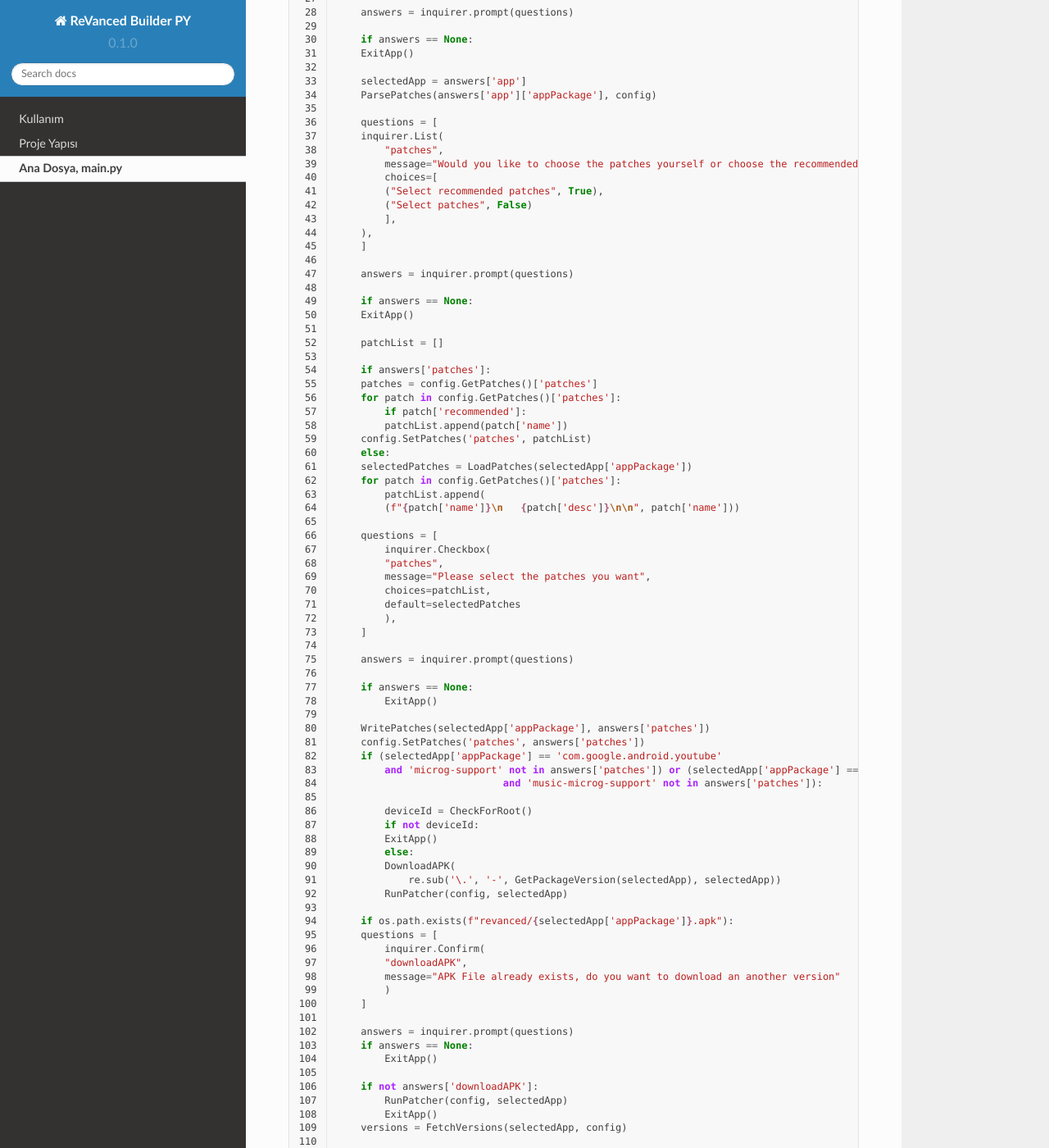
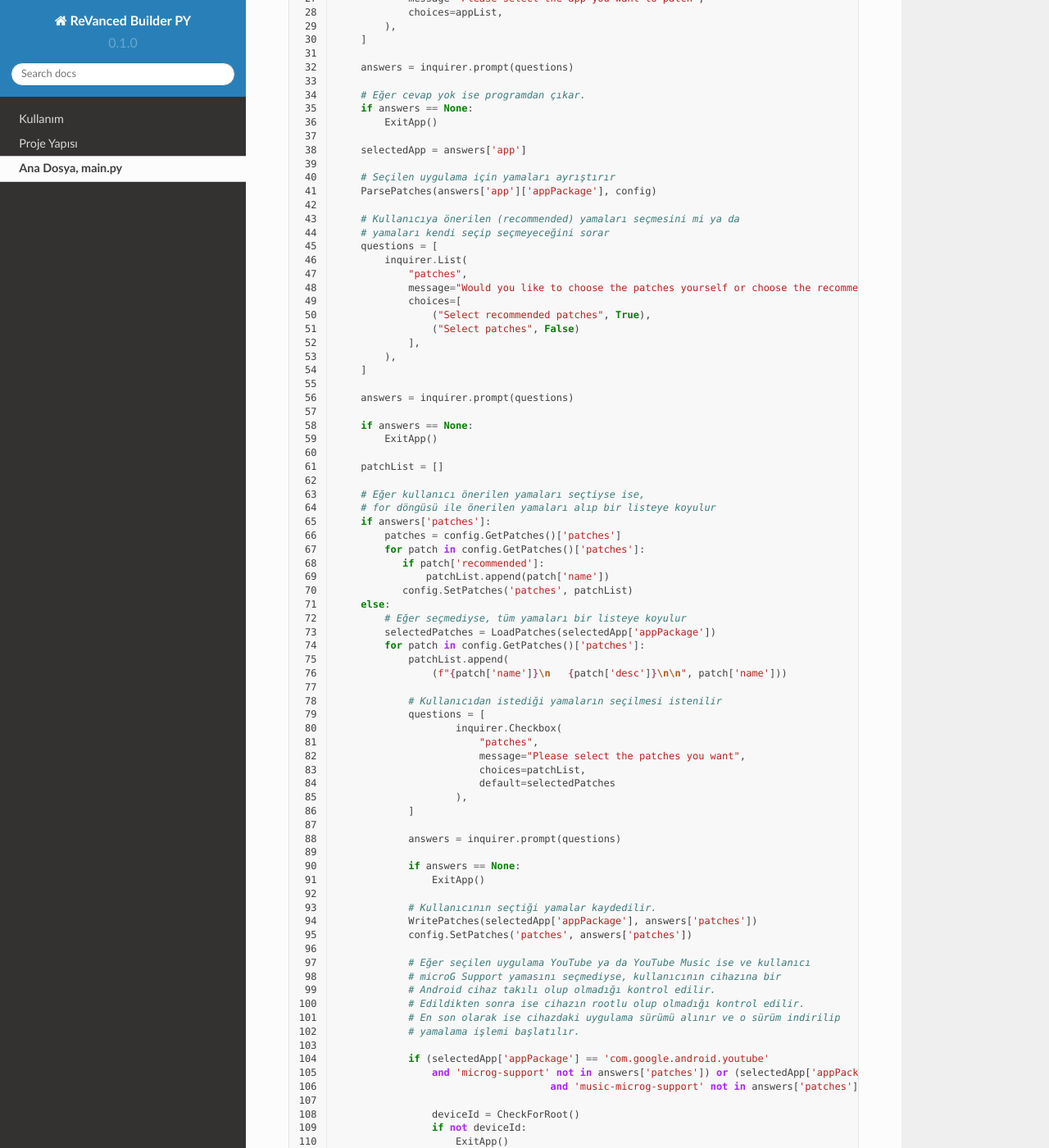
Before and after one commit to reisxd/revanced-helper-py-docs, a Sphinx documentation site: the page built from docs/source/project_mainpy.rst, in a window 1280 px wide and 1400 px high, scrolled down 1130 px. Shown: the whole window at 82% size. Built offline with Sphinx 7.4.7 and the Read the Docs theme 2.0.0, drawn with Linux system fonts in a browser that asks for light colours; some of the changed text lies outside the part shown.

Commit message:
feat: complete the main.py docs

```diff
--- a/docs/source/project_mainpy.rst
+++ b/docs/source/project_mainpy.rst
@@ -37,16 +37,18 @@ Buradan sonraki kodlar ise yorumlarla ne yaptığı belirtilecek:
 
     def main():
 
+        # İlk öncelikle eğer 'revanced' klasörü yoksa onu oluşturur.
+        if not os.path.exists('revanced'):
+            os.mkdir('./revanced')
 
-        if not os.path.exists('revanced'):
-        os.mkdir('./revanced')
-
+        # JDK/JRE yüklü değilse veya sürümü eski ise programdan çıkar
         if not CheckJDKInstalled():
-        ExitApp()
+            ExitApp()
 
         print('Welcome to ReVanced Builder PY! Please wait while Builder updates files.')
 
-
+        # İlk öncelikle dosyaları indirip, sonra yamaları ayrıştırıp en son olarak paketleri
+        # çeker (fetching)
         DownloadFiles(config)
         ParsePatches(None, config)
         apps = FetchPackages(config)
@@ -54,58 +56,37 @@ Buradan sonraki kodlar ise yorumlarla ne yaptığı belirtilecek:
         for app in apps:
            appList.append((app['appName'], app))
 
+        # Kullanıcıya 'inquirer' adlı TUI (Text-based User Interface) modülünü kullanarak
+        # kullanıcıdan hangi uygulamayı seçmesini ister
         questions = [
-        inquirer.List(
-          "app",
-            message="Please select the app you want to patch",
-            choices=appList,
-        ),
+            inquirer.List(
+                "app",
+                message="Please select the app you want to patch",
+                choices=appList,
+            ),
         ]
 
         answers = inquirer.prompt(questions)
 
+        # Eğer cevap yok ise programdan çıkar.
         if answers == None:
-        ExitApp()
+            ExitApp()
 
         selectedApp = answers['app']
+
+        # Seçilen uygulama için yamaları ayrıştırır
         ParsePatches(answers['app']['appPackage'], config)
 
+        # Kullanıcıya önerilen (recommended) yamaları seçmesini mi ya da
+        # yamaları kendi seçip seçmeyeceğini sorar
         questions = [
-        inquirer.List(
-            "patches",
-            message="Would you like to choose the patches yourself or choose the recommended patches",
-            choices=[
-            ("Select recommended patches", True),
-            ("Select patches", False)
-            ],
-        ),
-        ]
-
-        answers = inquirer.prompt(questions)
-
-        if answers == None:
-        ExitApp()
-
-        patchList = []
-
-        if answers['patches']:
-        patches = config.GetPatches()['patches']
-        for patch in config.GetPatches()['patches']:
-            if patch['recommended']:
-            patchList.append(patch['name'])
-        config.SetPatches('patches', patchList)
-        else:
-        selectedPatches = LoadPatches(selectedApp['appPackage'])
-        for patch in config.GetPatches()['patches']:
-            patchList.append(
-            (f"{patch['name']}\n   {patch['desc']}\n\n", patch['name']))
-
-        questions = [
-            inquirer.Checkbox(
-            "patches",
-            message="Please select the patches you want",
-            choices=patchList,
-            default=selectedPatches
+            inquirer.List(
+                "patches",
+                message="Would you like to choose the patches yourself or choose the recommended patches",
+                choices=[
+                    ("Select recommended patches", True),
+                    ("Select patches", False)
+                ],
             ),
         ]
 
@@ -114,25 +95,68 @@ Buradan sonraki kodlar ise yorumlarla ne yaptığı belirtilecek:
         if answers == None:
             ExitApp()
 
-        WritePatches(selectedApp['appPackage'], answers['patches'])
-        config.SetPatches('patches', answers['patches'])
-        if (selectedApp['appPackage'] == 'com.google.android.youtube'
-            and 'microg-support' not in answers['patches']) or (selectedApp['appPackage'] == 'com.google.android.apps.youtube.music'
-                                and 'music-microg-support' not in answers['patches']):
+        patchList = []
 
-            deviceId = CheckForRoot()
-            if not deviceId:
-            ExitApp()
-            else:
-            DownloadAPK(
-                re.sub('\.', '-', GetPackageVersion(selectedApp), selectedApp))
-            RunPatcher(config, selectedApp)
+        # Eğer kullanıcı önerilen yamaları seçtiyse ise,
+        # for döngüsü ile önerilen yamaları alıp bir listeye koyulur
+        if answers['patches']:
+            patches = config.GetPatches()['patches']
+            for patch in config.GetPatches()['patches']:
+               if patch['recommended']:
+                   patchList.append(patch['name'])
+               config.SetPatches('patches', patchList)
+        else:
+            # Eğer seçmediyse, tüm yamaları bir listeye koyulur
+            selectedPatches = LoadPatches(selectedApp['appPackage'])
+            for patch in config.GetPatches()['patches']:
+                patchList.append(
+                    (f"{patch['name']}\n   {patch['desc']}\n\n", patch['name']))
 
+                # Kullanıcıdan istediği yamaların seçilmesi istenilir
+                questions = [
+                        inquirer.Checkbox(
+                            "patches",
+                            message="Please select the patches you want",
+                            choices=patchList,
+                            default=selectedPatches
+                        ),
+                ]
+
+                answers = inquirer.prompt(questions)
+
+                if answers == None:
+                    ExitApp()
+
+                # Kullanıcının seçtiği yamalar kaydedilir.
+                WritePatches(selectedApp['appPackage'], answers['patches'])
+                config.SetPatches('patches', answers['patches'])
+
+                # Eğer seçilen uygulama YouTube ya da YouTube Music ise ve kullanıcı
+                # microG Support yamasını seçmediyse, kullanıcının cihazına bir
+                # Android cihaz takılı olup olmadığı kontrol edilir.
+                # Edildikten sonra ise cihazın rootlu olup olmadığı kontrol edilir.
+                # En son olarak ise cihazdaki uygulama sürümü alınır ve o sürüm indirilip
+                # yamalama işlemi başlatılır.
+
+                if (selectedApp['appPackage'] == 'com.google.android.youtube'
+                    and 'microg-support' not in answers['patches']) or (selectedApp['appPackage'] == 'com.google.android.apps.youtube.music'
+                                        and 'music-microg-support' not in answers['patches']):
+
+                    deviceId = CheckForRoot()
+                    if not deviceId:
+                        ExitApp()
+                    else:
+                        DownloadAPK(
+                            re.sub('\.', '-', GetPackageVersion(selectedApp), selectedApp))
+                        RunPatcher(config, selectedApp)
+
+        # Eğer seçilen uygulama zaten indirilmiş ise, kullanıcıya
+        # bir daha kullanıp kullanmayacağı sorulur
         if os.path.exists(f"revanced/{selectedApp['appPackage']}.apk"):
-        questions = [
-            inquirer.Confirm(
-            "downloadAPK",
-            message="APK File already exists, do you want to download an another version"
+             questions = [
+                inquirer.Confirm(
+                "downloadAPK",
+                message="APK File already exists, do you want to download an another version"
             )
         ]
 
@@ -140,34 +164,43 @@ Buradan sonraki kodlar ise yorumlarla ne yaptığı belirtilecek:
         if answers == None:
             ExitApp()
 
+        # Kullanmayacak ise yamalama işlemi başlatılır
         if not answers['downloadAPK']:
             RunPatcher(config, selectedApp)
             ExitApp()
+
+        # Seçilen uygulama için sürümler çekilir
         versions = FetchVersions(selectedApp, config)
 
         versionList = []
         backslashChar = "\\"
+
+        # Çekilen sürümler bir listeye koyulur
         for version in versions:
         versionList.append(
-            (f"{re.sub(f'{backslashChar}-', '.', version['versionName'])} {'(Recommended)' if version['recommended'] else ''}", version))
+                (f"{re.sub(f'{backslashChar}-', '.', version['versionName'])} {'(Recommended)' if version['recommended'] else ''}", version))
 
+        # Kullanıcıdan hangi sürümü kullanıcağı sorulur
         questions = [
-        inquirer.List(
-            "version",
-            message="Please select the version you want to patch",
-            choices=versionList,
-        ),
+            inquirer.List(
+                "version",
+                message="Please select the version you want to patch",
+                choices=versionList,
+            ),
         ]
 
         answers = inquirer.prompt(questions)
 
         if answers == None:
-        ExitApp()
+            ExitApp()
 
+        # Seçilen uygulama ve sürüm indirilir
         DownloadAPK(answers['version']['versionName'], selectedApp)
 
+        # Yamalama işletimi başlatılır
         RunPatcher(config, selectedApp)
 
+        # En sonunda uygulamadan çıkılır.
         ExitApp()
 
 
```
